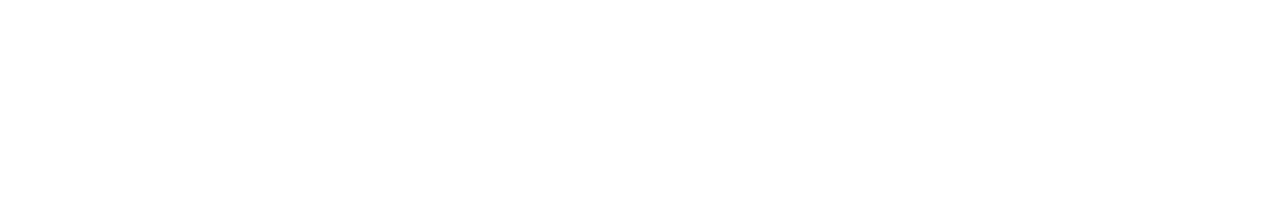
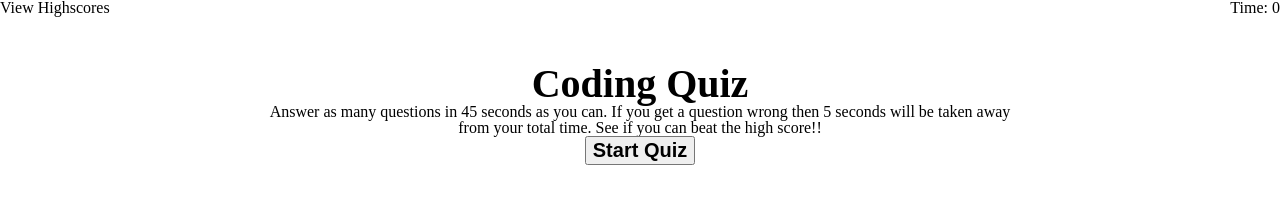
Before and after one commit to nealsmithg/code_quiz, a plain HTML site: page index.html in a window 1280 px wide. Drawn offline with Linux system fonts and the light colour scheme.

Commit message:
added base website for main page

```diff
--- a/assets/css/style.css
+++ b/assets/css/style.css
@@ -1,3 +1,38 @@
 :root{
 
 }
+
+header{
+    display: flex;
+    justify-content: space-between;
+}
+
+#highscores{
+
+}
+
+#timer{
+
+}
+
+#mainbody{
+    display: flex;
+    flex-direction: column;
+    align-items: center;
+}
+
+#mainbody h1{
+    font-size: 40px;
+    font-weight: bolder;
+    text-align: center;
+}
+
+#mainbody div{
+    text-align: center;
+    width: 60vw;
+}
+
+#start{
+    font-size: 20px;
+    font-weight: bold;
+}
--- a/index.html
+++ b/index.html
@@ -3,14 +3,23 @@
 <head>
   <meta charset="UTF-8" />
   <meta name="viewport" content="width=device-width, initial-scale=1.0" />
-  <title>new webpage</title>
+  <title>Coding Quiz</title>
   <link rel="stylesheet" href="./assets/css/reset.css" />
   <link rel="stylesheet" href="./assets/css/style.css" />
 </head>
 
 <body>
+  <header>
+    <h2 id="highscores">View Highscores</h2>
+    <h3 id="timer">Time: 0</h3>
+  </header>
+  <br><br><br>
 
-
+  <main id="mainbody">
+    <h1>Coding Quiz</h1>
+    <div>Answer as many questions in 45 seconds as you can. If you get a question wrong then 5 seconds will be taken away from your total time. See if you can beat the high score!!</div>
+    <button id="start" type="button">Start Quiz</button>
+  </main>
   <script src="./assets/js/script.js"></script>
 </body>
 </html>
```
